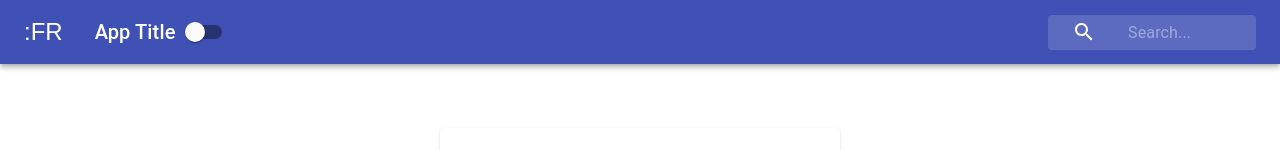
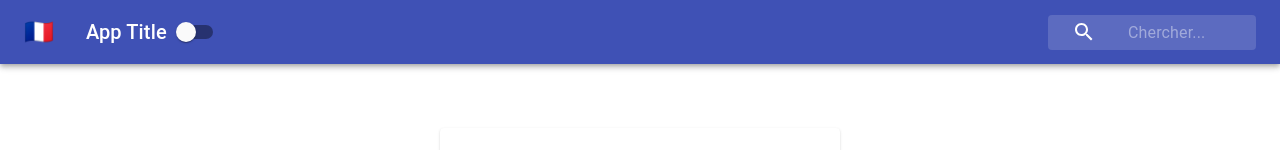
Before and after one commit to ColonelBucket8/context-app, a React (Create React App) app: page / in a window 1280 px wide. Shown: the top 150 px of the page. Built offline with nearby package versions, Linux system fonts and the light colour scheme.

Commit message:
added higher order component to navbar

```diff
--- a/src/Navbar.jsx
+++ b/src/Navbar.jsx
@@ -12,19 +12,39 @@
 import { CallMissedSharp } from "@material-ui/icons";
 import { mergeClasses } from "@material-ui/styles";
 import { ThemeContext } from "./contexts/ThemeContext";
+import { LanguageContext } from "./contexts/LanguageContext";
+import { withLanguageContext } from "./contexts/LanguageContext";
 import styles from "./styles/NavbarStyles";
+
+const content = {
+  english: {
+    search: "Search",
+    flag: "🇬🇧",
+  },
+  french: {
+    search: "Chercher",
+    flag: "🇫🇷",
+  },
+  spanish: {
+    search: "Buscar",
+    flag: "🇪🇸",
+  },
+};
 
 class Navbar extends React.Component {
   static contextType = ThemeContext;
+
   render() {
     const { isDarkMode, toggleTheme } = this.context;
     const { classes } = this.props;
+    const { language } = this.props.languageContext;
+    const { search, flag } = content[language];
     return (
       <div claaName={classes.root}>
         <AppBar position="static" color={isDarkMode ? "default" : "primary"}>
           <Toolbar>
             <IconButton className={classes.menuButton} color="inherit">
-              <span>:FR</span>
+              <span>{flag}</span>
             </IconButton>
             <Typography className={classes.title} variant="h6" color="inherit">
               App Title
@@ -36,7 +56,7 @@
                 <SearchIcon />
               </div>
               <InputBase
-                placeholder="Search..."
+                placeholder={`${search}...`}
                 classes={{
                   root: classes.inputRoot,
                   input: classes.inputInput,
@@ -50,4 +70,4 @@
   }
 }
 
-export default withStyles(styles)(Navbar);
+export default withLanguageContext(withStyles(styles)(Navbar));
--- a/src/contexts/LanguageContext.jsx
+++ b/src/contexts/LanguageContext.jsx
@@ -22,3 +22,10 @@
     );
   }
 }
+
+export const withLanguageContext = (Component) => (props) =>
+  (
+    <LanguageContext.Consumer>
+      {(value) => <Component languageContext={value} {...props} />}
+    </LanguageContext.Consumer>
+  );
```
